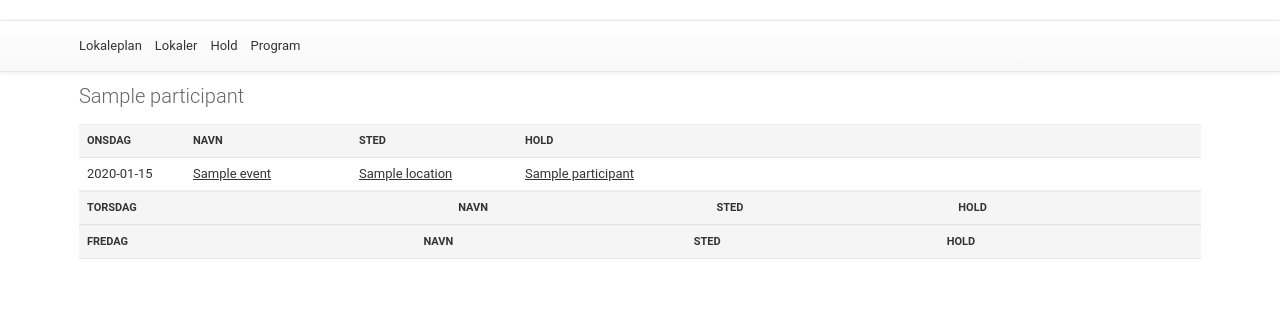
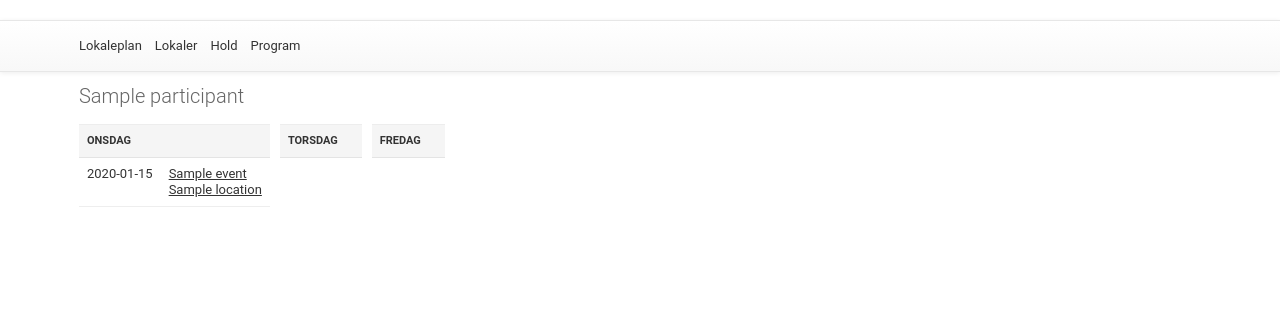
Before and after one commit to matfystutor/lokaler, a Django app: page /hold/1/ in a window 1280 px wide. Shown: the top 332 px of the page. Run offline with Django 3.2, Linux system fonts and the light colour scheme; tables that the repository leaves empty hold one stand-in row (values such as "Sample post"); lists and menus that the app fills with data are empty; parts of the project's set-up code (start-up, migrations or seed data) failed here and were passed over.

Commit message:
Simplify program view

```diff
--- a/lokaleplan/static/lokaleplan/style.css
+++ b/lokaleplan/static/lokaleplan/style.css
@@ -111,18 +111,18 @@ tr:nth-child(even) {
 
 .participant-schedule {
     width: 100%;
+    display: flex;
+    flex-wrap: wrap;
+}
+.participant-schedule > table {
+    margin-right: 10px;
+    margin-bottom: 10px;
+}
+.participant-schedule > table:last-child {
+    margin-right: 0px;
 }
 .participant-schedule td {
     vertical-align: top;
-}
-.participant-schedule .extra {
-    color: #666;
-}
-.participant-schedule .time {
-    width: 90px;
-}
-.participant-schedule .name, .participant-schedule .location {
-    width: 150px;
 }
 
 col {
--- a/lokaleplan/templates/lokaleplan/participantdetail.html
+++ b/lokaleplan/templates/lokaleplan/participantdetail.html
@@ -3,49 +3,33 @@
 {% block title %}{{ participant }}{% endblock %}
 {% block content %}
 <h1>{{ participant }}</h1>
+<div class="participant-schedule">
 {% for day in days %}
-<table class="participant-schedule">
+<table>
 <thead>
     <tr>
         <th>{{ day.name }}</th>
-        <th>Navn</th>
-        <th>Sted</th>
-        <th>Hold</th>
+        <th></th>
     </tr>
 </thead>
 <tbody>
 {% for event in day.events %}
 <tr><td class="time">{{ event.get_display_time }}</td>
-    <td class="name"><a class="event-link" href="{% url 'event_update' pk=event.pk %}">
-        {{ event.name }}</a></td>
-    <td class="location">
+    <td class="name">
+        <div>
+        <a class="event-link" href="{% url 'event_update' pk=event.pk %}">
+        {{ event.name }}</a>
+        </div>
         <div>
         {% for location in event.locations.all %}
         {% table_link day.key location %}
         {% endfor %}
         </div>
-        {% for e in event.extra %}
-        <div class="extra">
-        {% for l in e.locations.all %}{% table_link day.key l %}
-        {% endfor %}
-        </div>
-        {% endfor %}
-    </td>
-    <td class="participants">
-        <div>
-        {% for p in event.participants.all %}{% table_link day.key p %}
-        {% endfor %}
-        </div>
-        {% for e in event.extra %}
-        <div class="extra">
-        {% for p in e.participants.all %}{% table_link day.key p %}
-        {% endfor %}
-        </div>
-        {% endfor %}
     </td>
 </tr>
 {% endfor %}
 </tbody>
 </table>
 {% endfor %}
+</div>
 {% endblock %}
```
